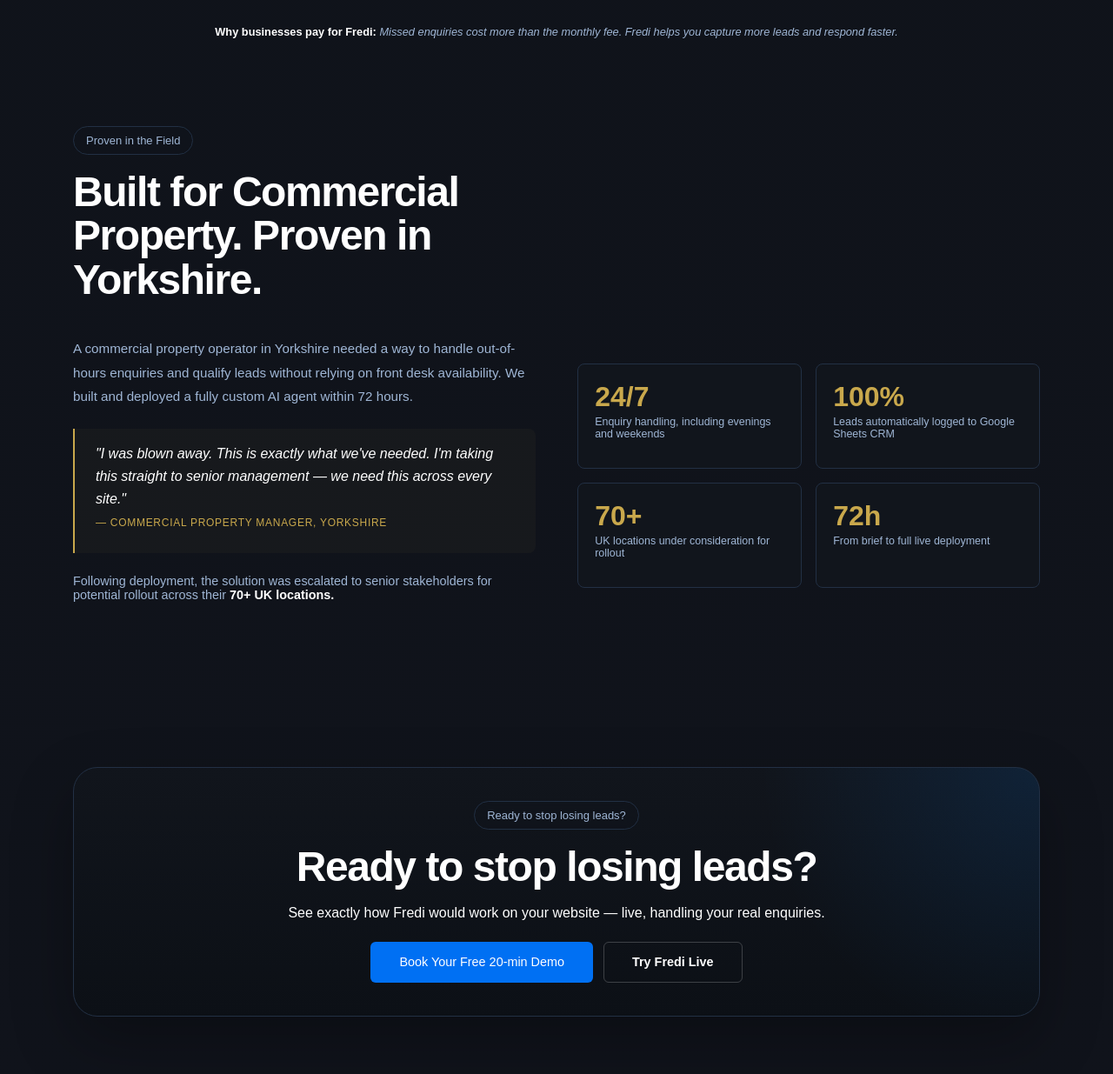
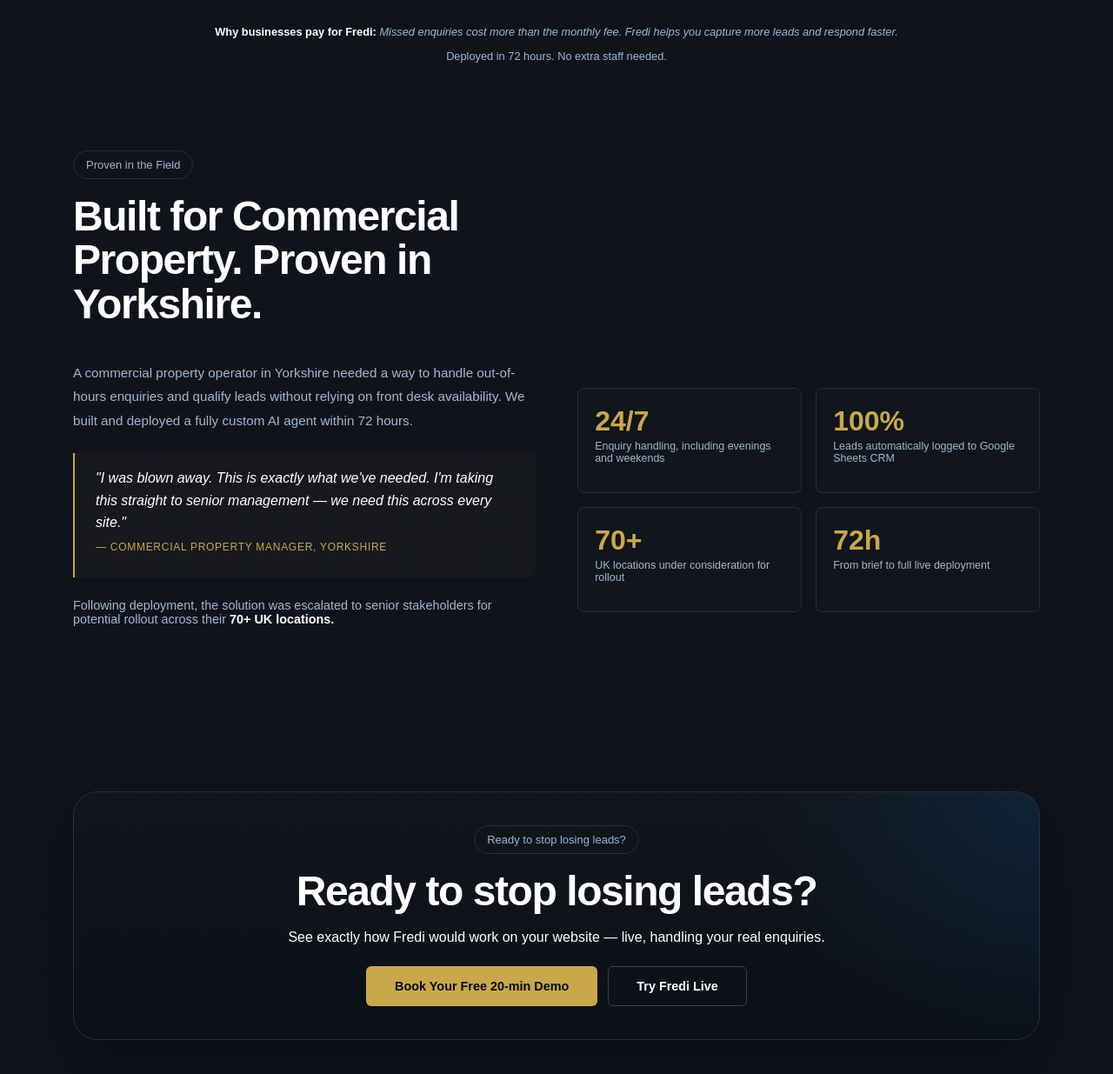
Before and after one commit to joash-maker/fredi-homepage, a website: page index.html in a window 1280 px wide. Shown: the part 5785-7020 px from the top of the page at 87% size. Drawn offline with Linux system fonts and the light colour scheme.

Commit message:
Update index.html

```diff
--- a/index.html
+++ b/index.html
@@ -1040,6 +1040,7 @@
           </div>
         </div>
         <p style="text-align:center;font-size:0.8rem;color:#9fb6d5;margin-top:2rem;"><strong style="color:#fff;">Why businesses pay for Fredi:</strong> <em>Missed enquiries cost more than the monthly fee. Fredi helps you capture more leads and respond faster.</em></p>
+        <p style="text-align:center;font-size:0.8rem;color:#9fb6d5;margin-top:0.6rem;">Deployed in 72 hours. No extra staff needed.</p>
 
     <!-- CASE STUDY -->
     <section class="section">
@@ -1075,7 +1076,7 @@
             See exactly how Fredi would work on your website — live, handling your real enquiries.
           </p>
           <div class="hero-actions" style="justify-content: center; margin-top: 24px;">
-            <a href="https://calendar.app.google/qc3wqfpXBVnsQvxq7" target="_blank" rel="noopener noreferrer" style="display:inline-block;background:#0070f3;color:#fff;padding:0.9rem 2rem;border-radius:6px;text-decoration:none;font-size:0.9rem;font-weight:500;">Book Your Free 20-min Demo</a>
+            <a href="https://calendar.app.google/qc3wqfpXBVnsQvxq7" target="_blank" rel="noopener noreferrer" style="display:inline-block;background:#c9a84c;color:#0a0a0f;padding:0.9rem 2rem;border-radius:6px;text-decoration:none;font-size:0.9rem;font-weight:600;">Book Your Free 20-min Demo</a>
             <button id="bookDemoBtn" type="button" style="background:transparent;border:1px solid rgba(255,255,255,0.2);color:#fff;padding:0.9rem 2rem;border-radius:6px;cursor:pointer;font-size:0.9rem;">Try Fredi Live</button>
           </div>
         </div>
```
